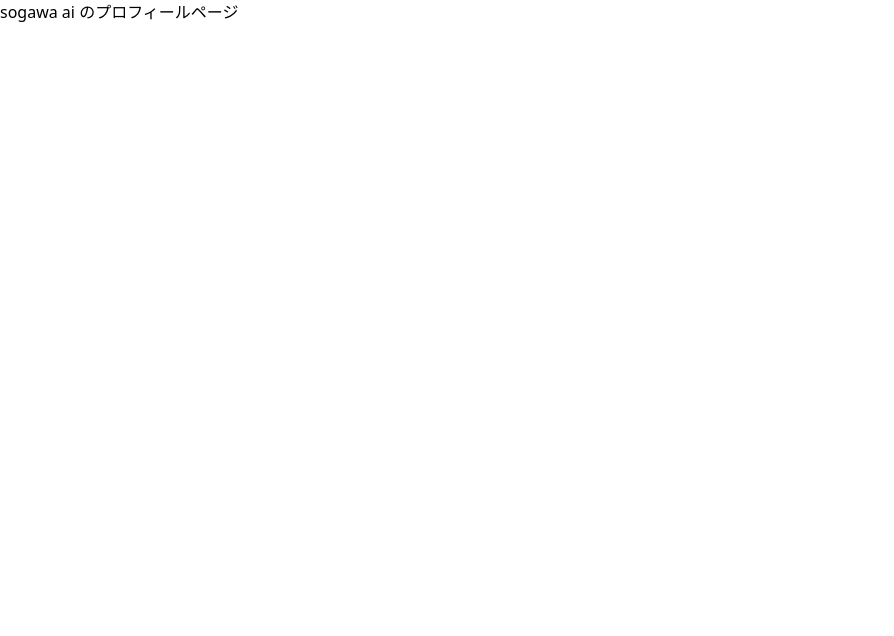
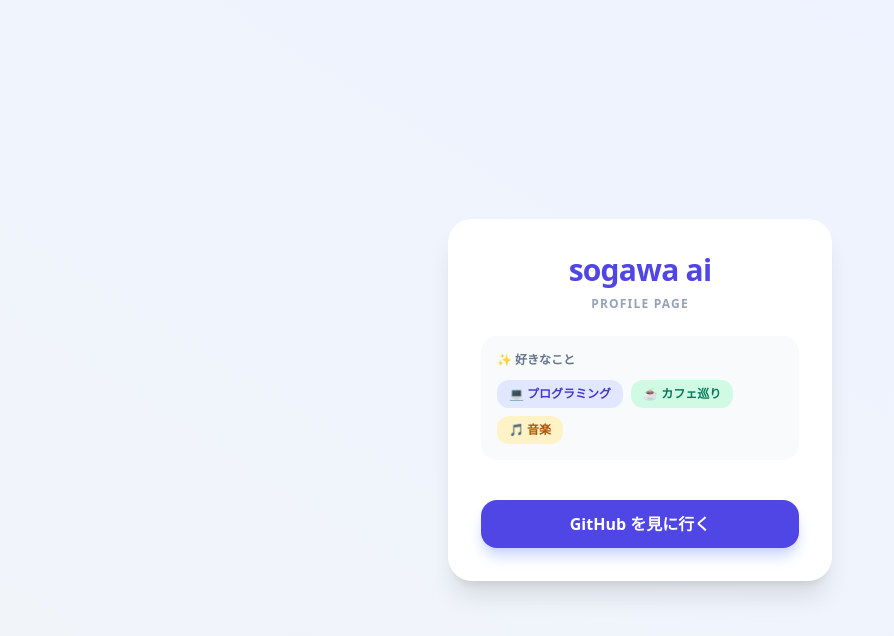
Before and after one commit to sogawaai/my-profile, a plain HTML site: page index.html in a window 1280 px wide. Shown: the whole page, without its empty margins (0-894 px from the left). Drawn offline with nearby package versions, Linux system fonts and the light colour scheme.

Commit message:
プロフィールページを追加

```diff
--- a/index.html
+++ b/index.html
@@ -1,14 +1,42 @@
 <!DOCTYPE html>
-<html lang="en">
+<html lang="ja">
 <head>
-    <meta charset="UTF-8">
-    <meta name="viewport" content="width=device-width, initial-scale=1.0">
-    <title>Document</title>
-    <script src="https://cdn.tailwindcss.com"></script>
+  <meta charset="UTF-8">
+  <meta name="viewport" content="width=device-width, initial-scale=1.0">
+  <title>sogawa ai のプロフィールページ</title>
+  <script src="https://cdn.tailwindcss.com"></script>
+</head>
+<body class="bg-gradient-to-tr from-slate-100 to-indigo-50 text-slate-800 flex items-center justify-center min-h-screen p-4">
 
-</head>
-<body>
-       sogawa ai のプロフィールページ
+  <div class="bg-white p-8 rounded-3xl shadow-xl max-w-sm w-full text-center border border-white/40 backdrop-blur-sm">
+
+    <h1 class="text-3xl font-black text-indigo-600 tracking-tight mb-2">
+      sogawa ai
+    </h1>
+
+    <p class="text-xs font-bold text-slate-400 uppercase tracking-widest mb-6">
+      Profile Page
+    </p>
+
+    <div class="mb-8 text-left bg-slate-50 p-4 rounded-2xl">
+      <h2 class="text-xs font-bold text-slate-500 mb-3 flex items-center gap-1">
+        ✨ 好きなこと
+      </h2>
+      <div class="flex flex-wrap gap-2">
+        <span class="bg-indigo-100 text-indigo-700 text-xs font-semibold px-3 py-1.5 rounded-xl">💻 プログラミング</span>
+        <span class="bg-emerald-100 text-emerald-700 text-xs font-semibold px-3 py-1.5 rounded-xl">☕ カフェ巡り</span>
+        <span class="bg-amber-100 text-amber-700 text-xs font-semibold px-3 py-1.5 rounded-xl">🎵 音楽</span>
+      </div>
+    </div>
+
+    <div class="pt-2">
+      <a href="https://github.com" target="_blank" rel="noopener noreferrer"
+         class="inline-block w-full bg-indigo-600 hover:bg-indigo-700 text-white font-bold py-3 px-4 rounded-2xl transition duration-200 shadow-lg shadow-indigo-200">
+        GitHub を見に行く
+      </a>
+    </div>
+
+  </div>
 
 </body>
 </html>
```
